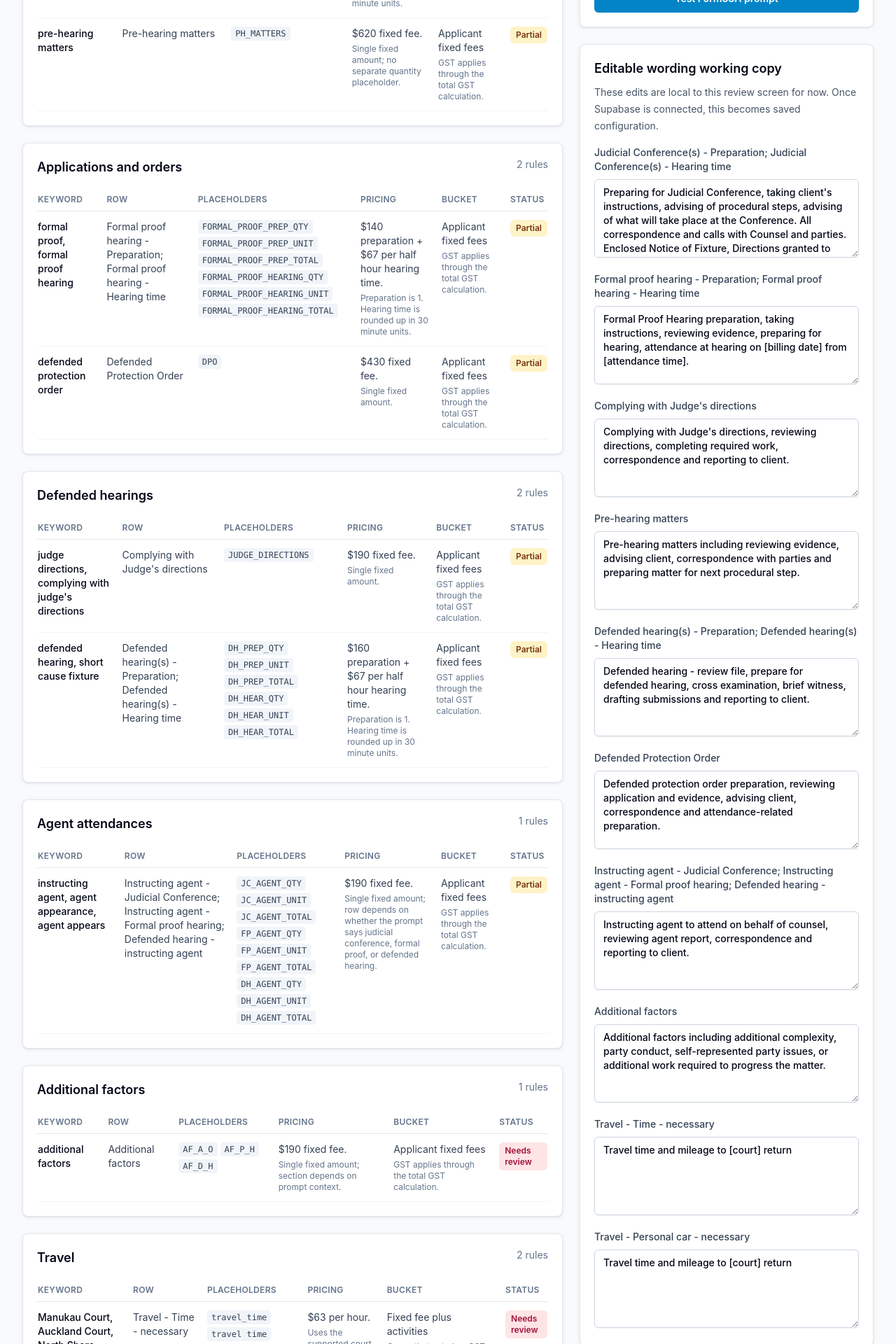
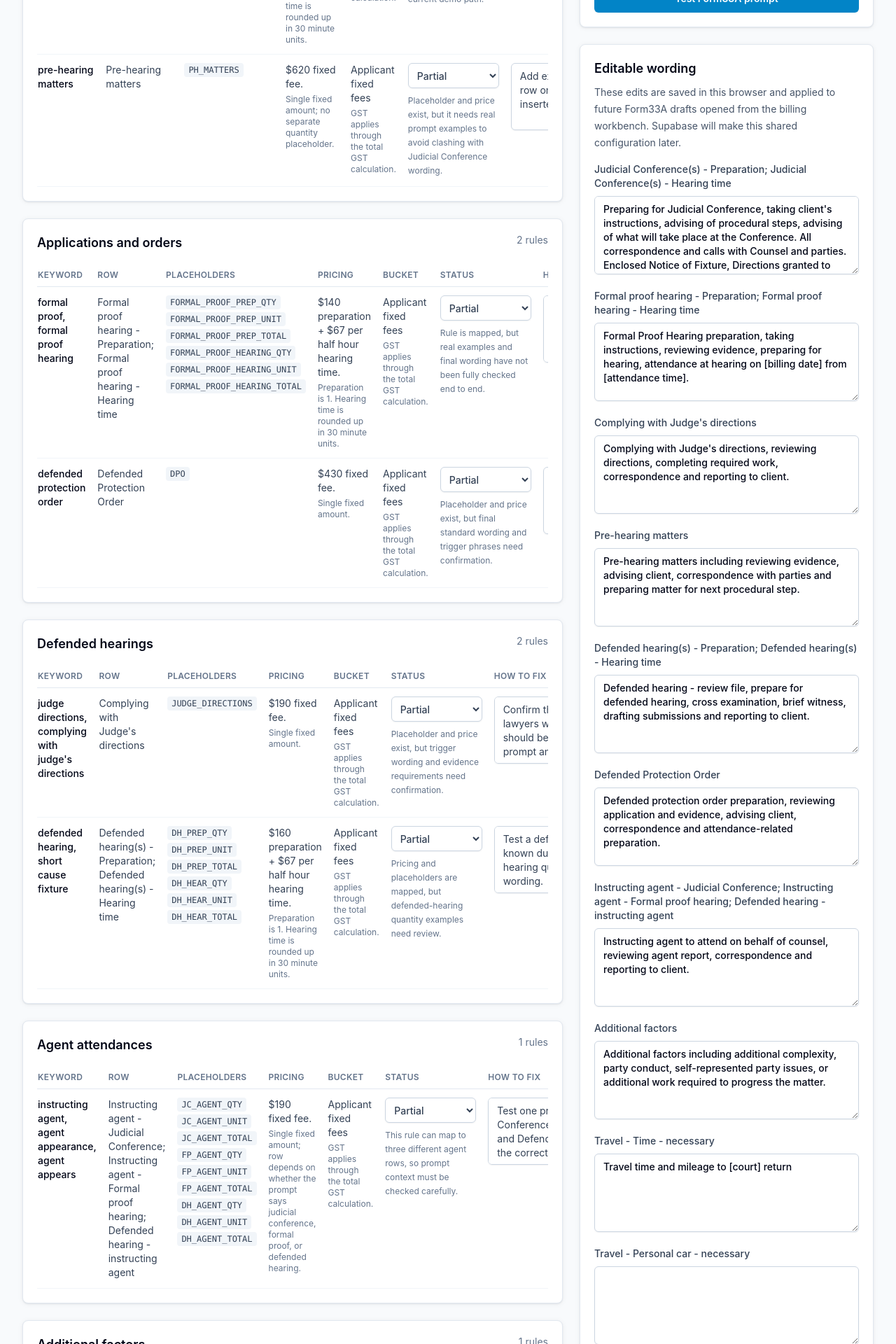
Before and after one commit to williamoneill45-maker/newgenautomation, a Next.js app: page /billing-management/form-33a in a window 1280 px wide. Shown: the part 620-2540 px from the top of the page at 70% size. Built offline with nearby package versions, Linux system fonts and the light colour scheme.

Commit message:
Refine Form33A management rules

```diff
--- a/app/billing-management/form-33a/page.tsx
+++ b/app/billing-management/form-33a/page.tsx
@@ -1,12 +1,14 @@
 "use client";
 
 import Link from "next/link";
-import { FormEvent, useMemo, useState } from "react";
+import { FormEvent, useEffect, useMemo, useState } from "react";
 
 import type { BillingRecord } from "../../../lib/billing-automation";
 import {
   form33AFeeRules,
   form33AManagementRules,
+  form33ASettingsStorageKey,
+  type Form33ARuleSettings,
   type Form33AManagementRule,
 } from "../../../lib/form33a-rules";
 
@@ -38,9 +40,38 @@ export default function Form33AManagementPage() {
   const [wordingByRuleId, setWordingByRuleId] = useState<Record<string, string>>(() =>
     Object.fromEntries(form33AManagementRules.map((rule) => [rule.id, rule.standardWording])),
   );
+  const [statusByRuleId, setStatusByRuleId] = useState<Record<string, Form33AManagementRule["status"]>>(() =>
+    Object.fromEntries(form33AManagementRules.map((rule) => [rule.id, rule.status])),
+  );
+  const [fixNotesByRuleId, setFixNotesByRuleId] = useState<Record<string, string>>(() =>
+    Object.fromEntries(form33AManagementRules.map((rule) => [rule.id, rule.howToFix])),
+  );
   const [testRecord, setTestRecord] = useState<BillingRecord | null>(null);
   const [testError, setTestError] = useState("");
   const [isTesting, setIsTesting] = useState(false);
+
+  useEffect(() => {
+    const storedSettings = window.localStorage.getItem(form33ASettingsStorageKey);
+    if (!storedSettings) return;
+
+    try {
+      const settings = JSON.parse(storedSettings) as Partial<Form33ARuleSettings>;
+      setWordingByRuleId((current) => ({ ...current, ...settings.wordingByRuleId }));
+      setStatusByRuleId((current) => ({ ...current, ...settings.statusByRuleId }));
+      setFixNotesByRuleId((current) => ({ ...current, ...settings.fixNotesByRuleId }));
+    } catch {
+      window.localStorage.removeItem(form33ASettingsStorageKey);
+    }
+  }, []);
+
+  useEffect(() => {
+    const settings: Form33ARuleSettings = {
+      wordingByRuleId,
+      statusByRuleId,
+      fixNotesByRuleId,
+    };
+    window.localStorage.setItem(form33ASettingsStorageKey, JSON.stringify(settings));
+  }, [wordingByRuleId, statusByRuleId, fixNotesByRuleId]);
 
   const groupedRules = useMemo(() => {
     return form33AManagementRules.reduce<Record<string, Form33AManagementRule[]>>((groups, rule) => {
@@ -53,7 +84,9 @@ export default function Form33AManagementPage() {
   const activeRules = form33AManagementRules.filter((rule) => activeRuleIds.includes(rule.id));
   const activeWording = activeRules
     .map((rule) => wordingByRuleId[rule.id])
+    .concat(testRecord?.draft.parking ? "Parking" : "")
     .filter(Boolean)
+    .filter((wording, index, wordings) => wordings.indexOf(wording) === index)
     .join("\n\n");
 
   async function runPromptTest(event: FormEvent<HTMLFormElement>) {
@@ -137,7 +170,8 @@ export default function Form33AManagementPage() {
                         <th className="border-b border-slate-200 py-2 pr-4 font-semibold">Placeholders</th>
                         <th className="border-b border-slate-200 py-2 pr-4 font-semibold">Pricing</th>
                         <th className="border-b border-slate-200 py-2 pr-4 font-semibold">Bucket</th>
-                        <th className="border-b border-slate-200 py-2 font-semibold">Status</th>
+                        <th className="border-b border-slate-200 py-2 pr-4 font-semibold">Status</th>
+                        <th className="border-b border-slate-200 py-2 font-semibold">How to fix</th>
                       </tr>
                     </thead>
                     <tbody>
@@ -162,8 +196,38 @@ export default function Form33AManagementPage() {
                             <p>{rule.totalBucket}</p>
                             <p className="mt-1 text-xs text-slate-500">{rule.gstTreatment}</p>
                           </td>
+                          <td className="border-b border-slate-100 py-3 pr-4">
+                            <label className="sr-only" htmlFor={`status-${rule.id}`}>
+                              Status for {rule.formRow}
+                            </label>
+                            <select
+                              id={`status-${rule.id}`}
+                              className="h-9 rounded-md border border-slate-300 bg-white px-2 text-sm font-medium text-slate-700 shadow-sm outline-none focus:border-sky-500 focus:ring-2 focus:ring-sky-100"
+                              value={statusByRuleId[rule.id] ?? rule.status}
+                              onChange={(event) =>
+                                setStatusByRuleId((current) => ({
+                                  ...current,
+                                  [rule.id]: event.target.value as Form33AManagementRule["status"],
+                                }))
+                              }
+                            >
+                              <option>Active</option>
+                              <option>Partial</option>
+                              <option>Needs review</option>
+                            </select>
+                            <p className="mt-2 text-xs leading-5 text-slate-500">{rule.inactiveReason}</p>
+                          </td>
                           <td className="border-b border-slate-100 py-3">
-                            <StatusPill status={rule.status} />
+                            <textarea
+                              className="min-h-24 w-72 rounded-md border border-slate-300 px-3 py-2 text-sm text-slate-700 shadow-sm outline-none transition focus:border-sky-500 focus:ring-2 focus:ring-sky-100"
+                              value={fixNotesByRuleId[rule.id] ?? rule.howToFix}
+                              onChange={(event) =>
+                                setFixNotesByRuleId((current) => ({
+                                  ...current,
+                                  [rule.id]: event.target.value,
+                                }))
+                              }
+                            />
                           </td>
                         </tr>
                       ))}
@@ -219,9 +283,9 @@ export default function Form33AManagementPage() {
             </section>
 
             <section className="rounded-lg border border-slate-200 bg-white p-5 shadow-form">
-              <h2 className="text-lg font-semibold text-slate-950">Editable wording working copy</h2>
+              <h2 className="text-lg font-semibold text-slate-950">Editable wording</h2>
               <p className="mt-2 text-sm leading-6 text-slate-600">
-                These edits are local to this review screen for now. Once Supabase is connected, this becomes saved configuration.
+                These edits are saved in this browser and applied to future Form33A drafts opened from the billing workbench. Supabase will make this shared configuration later.
               </p>
 
               <div className="mt-4 space-y-4">
@@ -267,21 +331,6 @@ function Metric({ label, value, detail }: { label: string; value: string; detail
   );
 }
 
-function StatusPill({ status }: { status: Form33AManagementRule["status"] }) {
-  const className =
-    status === "Active"
-      ? "bg-emerald-100 text-emerald-800"
-      : status === "Partial"
-        ? "bg-amber-100 text-amber-900"
-        : "bg-rose-100 text-rose-800";
-
-  return (
-    <span className={`inline-flex rounded-md px-2 py-1 text-xs font-semibold ${className}`}>
-      {status}
-    </span>
-  );
-}
-
 function Detail({ label, value }: { label: string; value: string }) {
   return (
     <div>
--- a/app/billing/page.tsx
+++ b/app/billing/page.tsx
@@ -9,6 +9,11 @@ import {
   type BillingRecord,
   type BillingStatus,
 } from "../../lib/billing-automation";
+import {
+  form33AManagementRules,
+  form33ASettingsStorageKey,
+  type Form33ARuleSettings,
+} from "../../lib/form33a-rules";
 
 const examplePrompt =
   "Pre-hearing conference from 11:00am-11:30am at Waitakere Court, use form 33a.";
@@ -23,6 +28,18 @@ const emptyMatter = {
 };
 
 const billingHistoryStorageKey = "newgenautomation.billing.records";
+
+const categoryPrimaryRuleMap: Record<string, string> = {
+  judicial_conference: "judicial-conference",
+  pre_hearing_conference: "judicial-conference",
+  formal_proof: "formal-proof",
+  complying_judges_directions: "judge-directions",
+  pre_hearing_matters: "pre-hearing-matters",
+  defended_hearing: "defended-hearing",
+  defended_protection_order: "defended-protection-order",
+  instructing_agent: "instructing-agent",
+  additional_factors: "additional-factors",
+};
 
 type EditableBillingDraftField =
   | "clientName"
@@ -65,6 +82,54 @@ export default function BillingPage() {
     window.localStorage.setItem(billingHistoryStorageKey, JSON.stringify(nextRecords));
   }
 
+  function readForm33ASettings(): Form33ARuleSettings | null {
+    const storedSettings = window.localStorage.getItem(form33ASettingsStorageKey);
+    if (!storedSettings) return null;
+
+    try {
+      return JSON.parse(storedSettings) as Form33ARuleSettings;
+    } catch {
+      window.localStorage.removeItem(form33ASettingsStorageKey);
+      return null;
+    }
+  }
+
+  function applyDraftTokens(wording: string, draft: BillingDraft): string {
+    const attendanceTime = draft.startTime && draft.endTime ? `${draft.startTime}-${draft.endTime}` : "";
+
+    return wording
+      .replace(/\[billing date\]/gi, draft.date)
+      .replace(/\[attendance time\]/gi, attendanceTime)
+      .replace(/\[court\]/gi, draft.court);
+  }
+
+  function applyForm33ASettings(record: BillingRecord): BillingRecord {
+    if (record.formType !== "33A") return record;
+
+    const settings = readForm33ASettings();
+    if (!settings) return record;
+
+    const ruleId = categoryPrimaryRuleMap[record.draft.category];
+    const configuredWording = ruleId ? settings.wordingByRuleId[ruleId] : "";
+    const fallbackWording = ruleId
+      ? form33AManagementRules.find((rule) => rule.id === ruleId)?.standardWording
+      : "";
+    const standardWording = configuredWording || fallbackWording;
+
+    if (!standardWording) return record;
+
+    const draft = {
+      ...record.draft,
+      standardWording: applyDraftTokens(standardWording, record.draft),
+    };
+
+    return {
+      ...record,
+      draft,
+      updatedAt: new Date().toISOString(),
+    };
+  }
+
   async function handleSubmit(event: FormEvent<HTMLFormElement>) {
     event.preventDefault();
     setIsLoading(true);
@@ -82,7 +147,7 @@ export default function BillingPage() {
         throw new Error(payload.error ?? "Unable to create billing draft.");
       }
 
-      const nextRecord = payload.record as BillingRecord;
+      const nextRecord = applyForm33ASettings(payload.record as BillingRecord);
       const nextRecords = [nextRecord, ...records.filter((record) => record.id !== nextRecord.id)];
       saveRecords(nextRecords);
       setSelectedRecord(nextRecord);
--- a/lib/billing-automation.ts
+++ b/lib/billing-automation.ts
@@ -115,7 +115,7 @@ export type BillingRecordRow = {
 
 export const billingTemplatePaths: Record<BillingFormType, string> = {
   "32B": "templates/billing/Form32B.dotx",
-  "33A": "templates/Form 33a - master tempalte W PALCEHODLERS.docx",
+  "33A": "templates/Form 33a . Final Template . 1.docx",
 };
 
 const CATEGORY_LABELS: Record<BillingCategory, string> = {
@@ -207,9 +207,9 @@ const knownUnsupportedCourtPattern =
 
 export const standardBillingWording: Record<BillingCategory, string> = {
   pre_hearing_conference:
-    "Preparing for Judicial Conference, taking client's instructions, advising of procedural steps, advising of what will take place at the Conference. All correspondence and calls with Counsel and parties. Enclosed Notice of Fixture, Directions granted to advance the proceedings. Attendance at Pre-Hearing Conference on [billing date] from [attendance time].",
+    "Preparing for Judicial Conference, taking client's instructions, advising of procedural steps, advising of what will take place at the Conference. All correspondence and calls with Counsel and parties. Enclosed Notice of Fixture, Directions granted to advance the proceedings. Attendance at Judicial Conference on [billing date] from [attendance time].",
   judicial_conference:
-    "Preparing for Judicial Conference, taking client's instructions, advising of procedural steps, advising of what will take place at the Conference. All correspondence and calls with Counsel and parties. Enclosed Notice of Fixture, Directions granted to advance the proceedings. Attendance at Pre-Hearing Conference on [billing date] from [attendance time].",
+    "Preparing for Judicial Conference, taking client's instructions, advising of procedural steps, advising of what will take place at the Conference. All correspondence and calls with Counsel and parties. Enclosed Notice of Fixture, Directions granted to advance the proceedings. Attendance at Judicial Conference on [billing date] from [attendance time].",
   formal_proof:
     "Preparing for Formal Proof, taking client's instructions, advising of procedural steps, advising of what will take place at the Formal Proof hearing. All correspondence and calls with Counsel and parties. Enclosed Notice of Fixture. Directions made. Attendance at Formal Proof on [billing date] from [attendance time].",
   instructing_agent:
--- a/lib/form33a-rules.ts
+++ b/lib/form33a-rules.ts
@@ -24,6 +24,14 @@ export const form33AFeeRules = {
   },
 } as const;
 
+export const form33ASettingsStorageKey = "newgenautomation.form33a.management.settings";
+
+export type Form33ARuleSettings = {
+  wordingByRuleId: Record<string, string>;
+  statusByRuleId: Record<string, Form33AManagementRule["status"]>;
+  fixNotesByRuleId: Record<string, string>;
+};
+
 export type Form33AManagementRule = {
   id: string;
   section: string;
@@ -36,6 +44,8 @@ export type Form33AManagementRule = {
   gstTreatment: string;
   standardWording: string;
   status: "Active" | "Partial" | "Needs review";
+  inactiveReason: string;
+  howToFix: string;
 };
 
 export const form33AManagementRules: Form33AManagementRule[] = [
@@ -57,8 +67,10 @@ export const form33AManagementRules: Form33AManagementRule[] = [
     totalBucket: "Applicant fixed fees",
     gstTreatment: "GST applies through the total GST calculation.",
     standardWording:
-      "Preparing for Judicial Conference, taking client's instructions, advising of procedural steps, advising of what will take place at the Conference. All correspondence and calls with Counsel and parties. Enclosed Notice of Fixture, Directions granted to advance the proceedings. Attendance at Pre-Hearing Conference on [billing date] from [attendance time].",
+      "Preparing for Judicial Conference, taking client's instructions, advising of procedural steps, advising of what will take place at the Conference. All correspondence and calls with Counsel and parties. Enclosed Notice of Fixture, Directions granted to advance the proceedings. Attendance at Judicial Conference on [billing date] from [attendance time].",
     status: "Active",
+    inactiveReason: "No blocker. Prompt parsing, placeholders, pricing, wording, and travel references are implemented for the current demo path.",
+    howToFix: "Keep testing real examples. If wording changes, edit the wording here; the billing workbench will use saved local wording for new drafts until Supabase persistence is added.",
   },
   {
     id: "formal-proof",
@@ -80,6 +92,8 @@ export const form33AManagementRules: Form33AManagementRule[] = [
     standardWording:
       "Formal Proof Hearing preparation, taking instructions, reviewing evidence, preparing for hearing, attendance at hearing on [billing date] from [attendance time].",
     status: "Partial",
+    inactiveReason: "Rule is mapped, but real examples and final wording have not been fully checked end to end.",
+    howToFix: "Enter final wording, run a real formal proof prompt in the tester, confirm quantity and totals, then mark the working status as Active.",
   },
   {
     id: "judge-directions",
@@ -94,6 +108,8 @@ export const form33AManagementRules: Form33AManagementRule[] = [
     standardWording:
       "Complying with Judge's directions, reviewing directions, completing required work, correspondence and reporting to client.",
     status: "Partial",
+    inactiveReason: "Placeholder and price exist, but trigger wording and evidence requirements need confirmation.",
+    howToFix: "Confirm the exact prompt phrases lawyers will type and the wording that should be inserted. Then test the prompt and mark Active.",
   },
   {
     id: "pre-hearing-matters",
@@ -108,6 +124,8 @@ export const form33AManagementRules: Form33AManagementRule[] = [
     standardWording:
       "Pre-hearing matters including reviewing evidence, advising client, correspondence with parties and preparing matter for next procedural step.",
     status: "Partial",
+    inactiveReason: "Placeholder and price exist, but it needs real prompt examples to avoid clashing with Judicial Conference wording.",
+    howToFix: "Add example prompts that mean this row only, test them, and confirm the inserted wording.",
   },
   {
     id: "defended-hearing",
@@ -129,6 +147,8 @@ export const form33AManagementRules: Form33AManagementRule[] = [
     standardWording:
       "Defended hearing - review file, prepare for defended hearing, cross examination, brief witness, drafting submissions and reporting to client.",
     status: "Partial",
+    inactiveReason: "Pricing and placeholders are mapped, but defended-hearing quantity examples need review.",
+    howToFix: "Test a defended hearing prompt with a known duration and confirm prep, hearing quantity, totals, GST, and wording.",
   },
   {
     id: "defended-protection-order",
@@ -143,6 +163,8 @@ export const form33AManagementRules: Form33AManagementRule[] = [
     standardWording:
       "Defended protection order preparation, reviewing application and evidence, advising client, correspondence and attendance-related preparation.",
     status: "Partial",
+    inactiveReason: "Placeholder and price exist, but final standard wording and trigger phrases need confirmation.",
+    howToFix: "Confirm the exact wording and example prompts for this row, then test the generated draft.",
   },
   {
     id: "instructing-agent",
@@ -167,6 +189,8 @@ export const form33AManagementRules: Form33AManagementRule[] = [
     standardWording:
       "Instructing agent to attend on behalf of counsel, reviewing agent report, correspondence and reporting to client.",
     status: "Partial",
+    inactiveReason: "This rule can map to three different agent rows, so prompt context must be checked carefully.",
+    howToFix: "Test one prompt each for Judicial Conference agent, Formal Proof agent, and Defended Hearing agent. Confirm the correct row fills.",
   },
   {
     id: "additional-factors",
@@ -181,6 +205,8 @@ export const form33AManagementRules: Form33AManagementRule[] = [
     standardWording:
       "Additional factors including additional complexity, party conduct, self-represented party issues, or additional work required to progress the matter.",
     status: "Needs review",
+    inactiveReason: "Additional factors can sit under different sections, so the app needs clearer prompt examples before it should be active.",
+    howToFix: "Provide examples for applications/orders, pre-hearing, and defended hearing additional factors. Confirm which placeholder each example should fill.",
   },
   {
     id: "travel-time",
@@ -194,18 +220,22 @@ export const form33AManagementRules: Form33AManagementRule[] = [
     gstTreatment: "Currently treated as GST-bearing fixed fee plus activity; confirm if this should move to disbursements.",
     standardWording: "Travel time and mileage to [court] return",
     status: "Needs review",
+    inactiveReason: "The current engine treats travel time as fixed-fee-plus activity, but you have flagged that this may need to be disbursements instead.",
+    howToFix: "Confirm the correct Form33A total bucket and GST treatment for travel time. Then update the bucket and calculation rule.",
   },
   {
     id: "mileage",
     section: "Travel",
     keyword: "Manukau Court, Auckland Court, North Shore Court, Waitakere Court",
     formRow: "Travel - Personal car - necessary",
-    placeholders: ["mileage", "mileage_total", "m", "tm"],
+    placeholders: ["mileage", "m_t"],
     quantityRule: "Uses the supported court return kilometre reference.",
     feeRule: `$${form33AFeeRules.mileageRatePerKm} per kilometre.`,
     totalBucket: "Mileage",
     gstTreatment: "Mileage does not attract GST.",
-    standardWording: "Travel time and mileage to [court] return",
+    standardWording: "",
     status: "Active",
+    inactiveReason: "No blocker. Mileage uses the supported court kilometre reference and does not attract GST.",
+    howToFix: "Keep testing court examples. If the mileage total placeholder changes again, update this placeholder list and the merge field.",
   },
 ];
```
Also changed, not shown: lib/billing-document.ts (+6 -6 lines).
